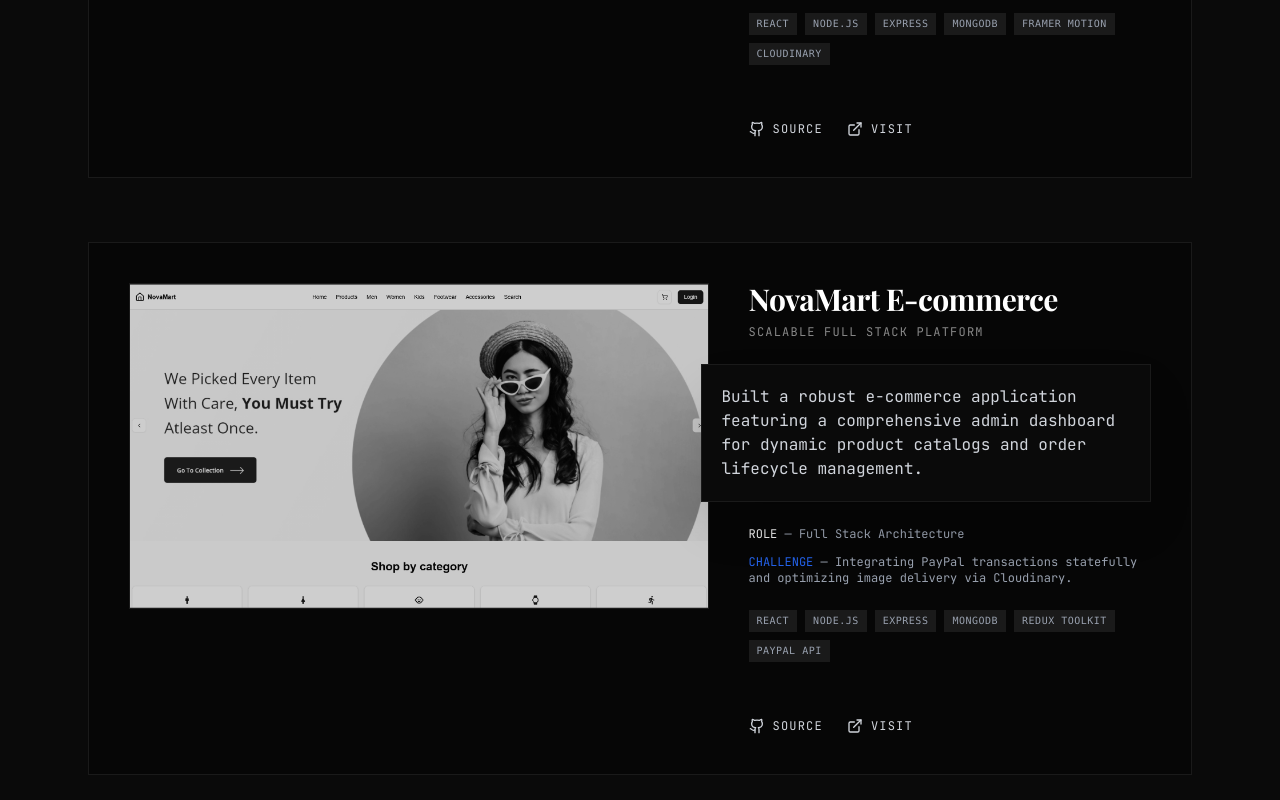
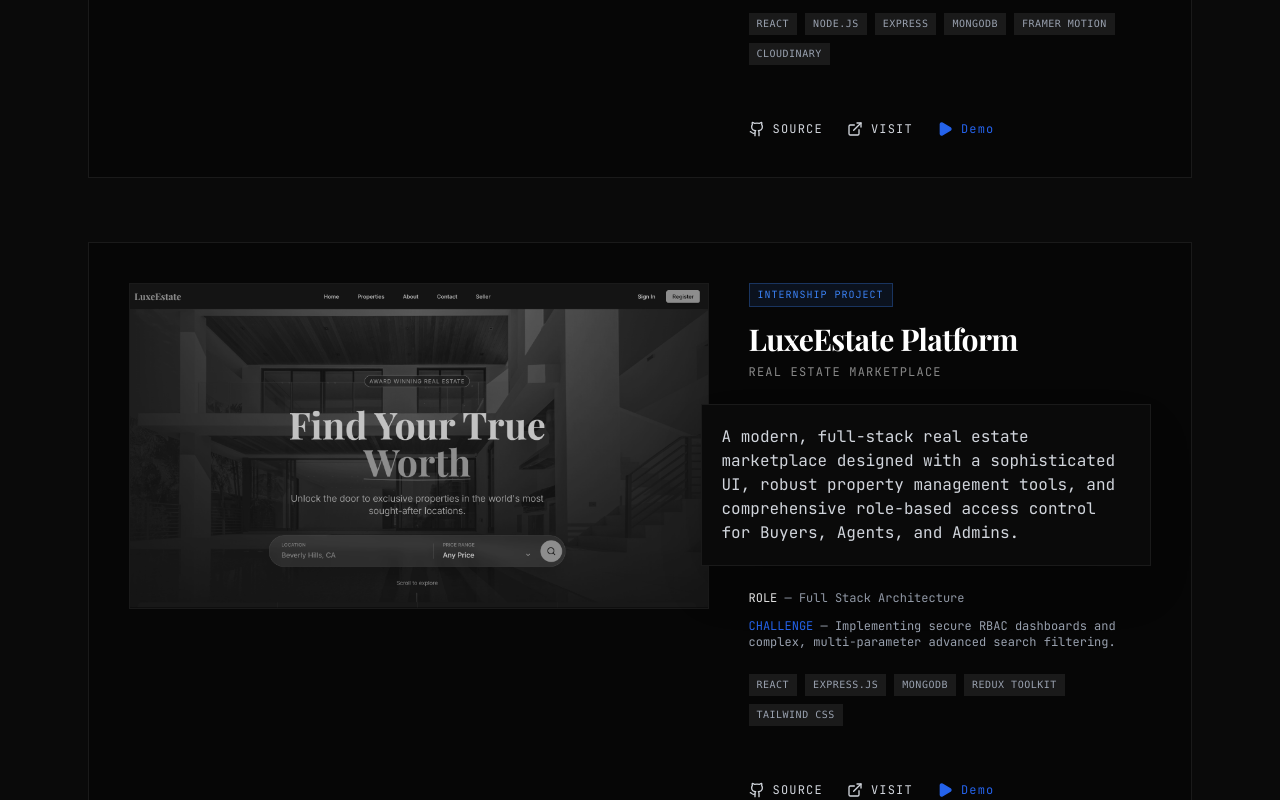
Before and after one commit to Mathiyarasan2102/Portfolio-webSite, a React (Vite) app in the folder frontend/: page / in a window 1280 px wide. Shown: the part 5080-5880 px from the top of the page. Built offline with nearby package versions, Linux system fonts and the light colour scheme; no server answers; a web font is replaced by a local one.

Commit message:
Update portfolio components, add new projects, and refine UI

```diff
--- a/frontend/src/components/Header.jsx
+++ b/frontend/src/components/Header.jsx
@@ -15,6 +15,11 @@ export default function Header() {
     }, []);
 
     const scrollToSection = (href) => {
+        setIsMenuOpen(false);
+
+        // Add a small delay for mobile browsers to allow the menu closing animation
+        // to start, which prevents scroll interruption issues.
+        setTimeout(() => {
             const element = document.querySelector(href);
             if (element) {
                 const headerOffset = 80;
@@ -25,7 +30,7 @@ export default function Header() {
                     behavior: "smooth"
                 });
             }
-        setIsMenuOpen(false);
+        }, 100);
     };
 
     const navItems = [
--- a/frontend/src/components/Projects.jsx
+++ b/frontend/src/components/Projects.jsx
@@ -12,6 +12,7 @@ import netflixLoginImg from '../assets/prjImg/netflixLogin.png'
 import formValidationImg from '../assets/prjImg/formValidation.png'
 import novamart from '../assets/prjImg/novamart.png'
 import lumoraImg from '../assets/prjImg/lumora.png'
+import luxeEstateImg from '../assets/prjImg/luxeEstate.png'
 
 export default function Projects() {
     const [showAll, setShowAll] = useState(false);
@@ -32,6 +33,21 @@ export default function Projects() {
             git: "https://github.com/Mathiyarasan2102/lumora-photography-cms",
             live: "https://lumora-photography-cms.vercel.app/",
             demo: "https://www.youtube.com/embed/4ZtH75DaCUo?si=fLB8dsmm2q6mGJMd&autoplay=1",
+        },
+        {
+            id: 12,
+            isInternship: true,
+            title: "LuxeEstate Platform",
+            type: "Real Estate Marketplace",
+            description: "A modern, full-stack real estate marketplace designed with a sophisticated UI, robust property management tools, and comprehensive role-based access control for Buyers, Agents, and Admins.",
+            problem: "Market needed a high-performance platform to securely manage diverse roles in real estate transactions.",
+            responsibility: "Full Stack Architecture",
+            techChallenge: "Implementing secure RBAC dashboards and complex, multi-parameter advanced search filtering.",
+            image: luxeEstateImg,
+            technologies: ["React", "Express.js", "MongoDB", "Redux Toolkit", "Tailwind CSS"],
+            git: "https://github.com/Mathiyarasan2102/LuxeEstate-RealEstate-Website",
+            live: "https://luxe-estate-real-estate-website-fro.vercel.app",
+            demo: "https://www.youtube.com/embed/IWvSL2BFWMQ?autoplay=1",
         },
         {
             id: 10,
@@ -78,6 +94,7 @@ export default function Projects() {
             image: weatherAppImg,
             git: "https://github.com/Mathiyarasan2102/Weather-App",
             live: "https://weather-app-seven-eta-19.vercel.app/",
+            demo: "https://www.youtube.com/embed/dHqgUSAjn60?autoplay=1",
         },
         {
             title: "Apple Landing Clone",
@@ -93,6 +110,7 @@ export default function Projects() {
             image: netflixLoginImg,
             git: "https://github.com/Mathiyarasan2102/Netflix-Login-Page",
             live: "https://netflix-login-page-2rgp.vercel.app/",
+            demo: "https://www.youtube.com/embed/UxYR7gF87yQ?autoplay=1",
         }
     ];
 
@@ -133,24 +151,14 @@ export default function Projects() {
                                         <div className="absolute inset-0 bg-transparent group-hover:bg-brand-accent/10 z-10 transition-colors duration-500 pointer-events-none"></div>
                                         <img src={project.image} alt={project.title} className="w-full h-full object-cover object-top opacity-80 group-hover:opacity-100 transition-duration-700 grayscale group-hover:grayscale-0" />
 
-                                        {/* Video Prompt Overlay */}
-                                        {project.demo && (
-                                            <div
-                                                className="absolute inset-0 z-20 flex items-center justify-center opacity-0 group-hover:opacity-100 transition-all duration-300 cursor-pointer backdrop-blur-sm"
-                                                onClick={() => setActiveVideo(project.demo)}
-                                            >
-                                                <div className="flex items-center gap-3 border border-brand-accent bg-black/80 px-4 py-2 text-xs tracking-widest font-sans uppercase text-brand-accent hover:bg-brand-accent hover:text-white transition-colors">
-                                                    <Play size={14} fill="currentColor" /> Play Demo
-                                                </div>
-                                            </div>
-                                        )}
+
                                     </div>
                                 </div>
 
                                 <div className="lg:col-span-5 flex flex-col justify-center relative z-20">
                                     {project.isInternship && (
                                         <span className="font-sans text-xxs text-brand-accent-hover border border-brand-accent-hover/30 bg-brand-accent-hover/10 px-2 py-1 uppercase tracking-widest w-fit mb-4 block">
-                                            Commercial Project
+                                            Internship Project
                                         </span>
                                     )}
                                     <h3 className="display-heading text-3xl font-bold text-white mb-2">{project.title}</h3>
@@ -173,9 +181,12 @@ export default function Projects() {
                                         ))}
                                     </div>
 
-                                    <div className="flex items-center gap-6 font-sans text-xs tracking-widest uppercase mt-6">
+                                    <div className="flex flex-wrap items-center gap-6 font-sans text-xs tracking-widest uppercase mt-6">
                                         <a href={project.git} target="_blank" rel="noreferrer" className="flex items-center gap-2 text-gray-300 hover:text-brand-accent transition-colors"><Github size={16} /> Source</a>
                                         <a href={project.live} target="_blank" rel="noreferrer" className="flex items-center gap-2 text-gray-300 hover:text-brand-accent transition-colors"><ExternalLink size={16} /> Visit</a>
+                                        {project.demo && (
+                                            <button onClick={() => setActiveVideo(project.demo)} className="flex items-center gap-2 text-brand-accent hover:text-white transition-colors cursor-pointer"><Play size={16} fill="currentColor" /> Demo</button>
+                                        )}
                                     </div>
                                 </div>
                             </div>
```
Also changed, not shown: frontend/src/assets/prjImg/image.png (added), frontend/src/assets/prjImg/luxeEstate.png (added). Lines whose indentation alone changed are shown as unchanged.
